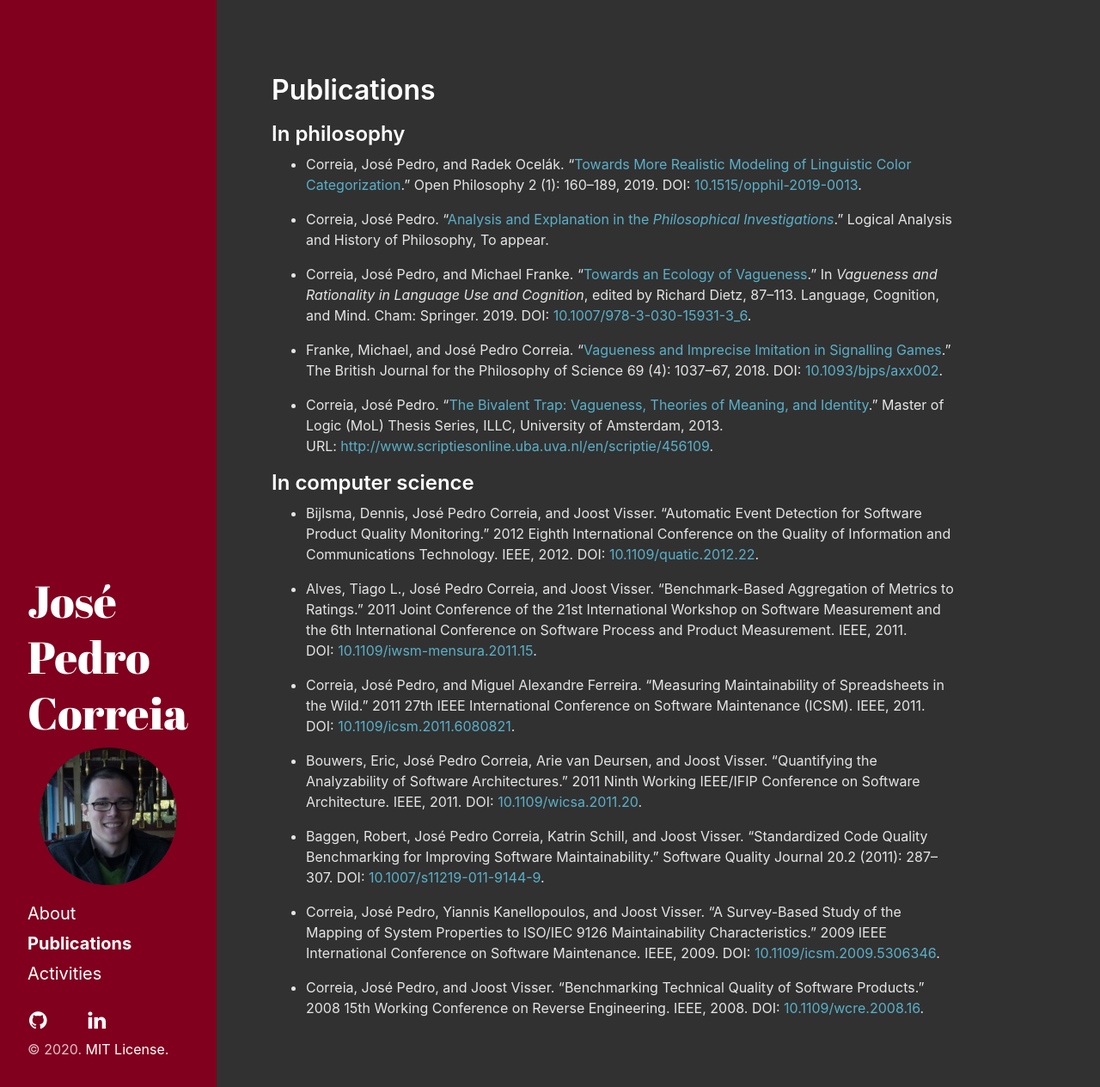
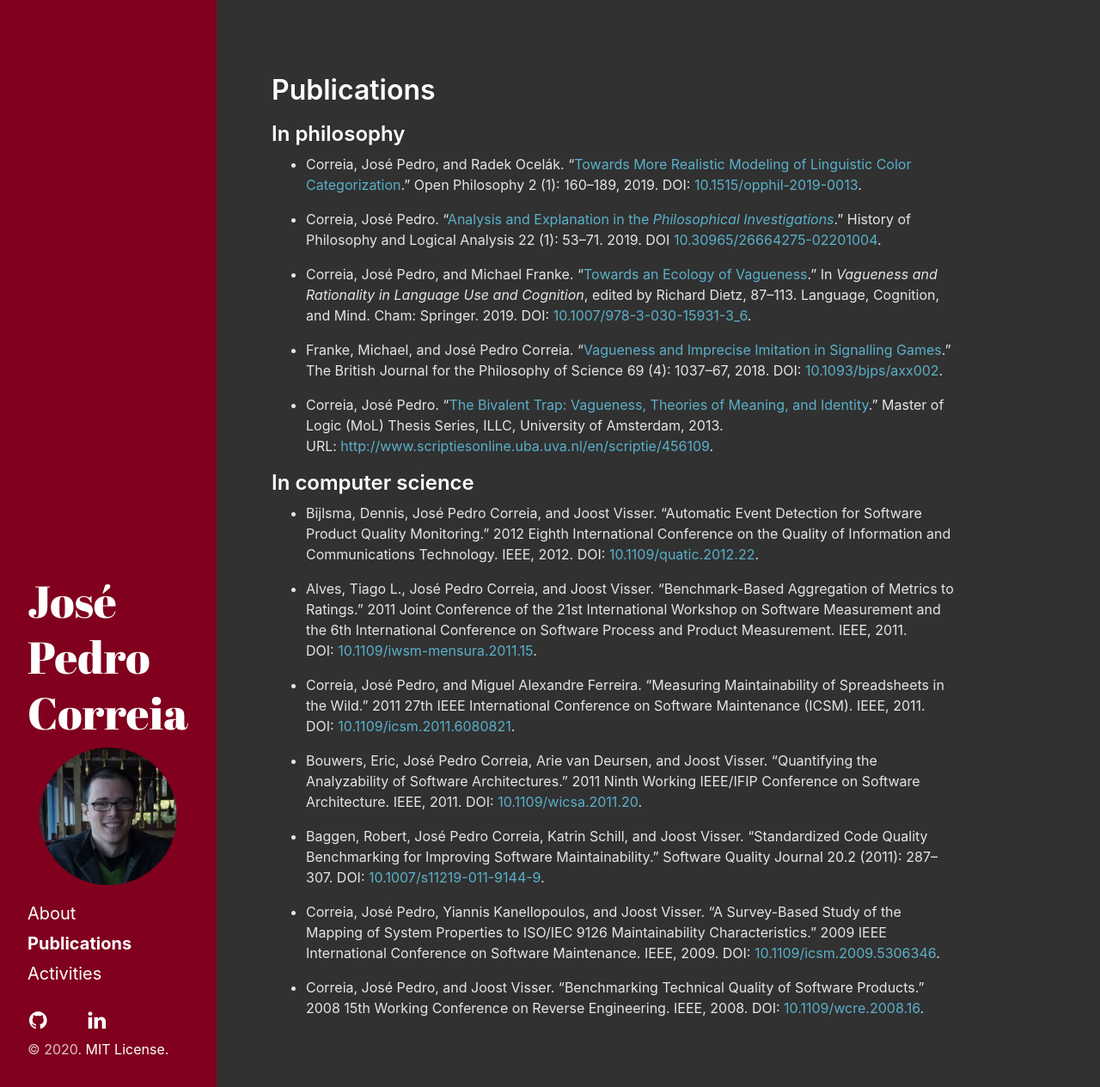
Before and after one commit to josepedrocorreia/josepedrocorreia.github.io, a Jekyll site: the page built from publications.md, in a window 1280 px wide. Shown: the whole page at 86% size. Built offline with Jekyll 4.4.1, drawn with Linux system fonts in a browser that asks for light colours; nearby versions of some CDN libraries; some web fonts are replaced; a style sheet for code colours, icons or effects is not loaded.

Commit message:
Updating publication details

```diff
--- a/publications.md
+++ b/publications.md
@@ -12,8 +12,7 @@ order: 1
 * Correia, José Pedro, and Radek Ocelák. "[Towards More Realistic Modeling of Linguistic Color
 Categorization](assets/pdf/CorreiaOcelak_Towards_more_realistic.pdf)." Open Philosophy 2 (1): 160–189, 2019. DOI:&nbsp;[10.1515/opphil-2019-0013](https://doi.org/10.1515/opphil-2019-0013).
 
-
-* Correia, José Pedro. "[Analysis and Explanation in the _Philosophical Investigations_](assets/pdf/Correia_Analysis_and_explanation.pdf)." Logical Analysis and History of Philosophy, To appear.
+* Correia, José Pedro. "[Analysis and Explanation in the _Philosophical Investigations_](assets/pdf/Correia_Analysis_and_explanation.pdf)." History of Philosophy and Logical Analysis 22 (1): 53–71. 2019. DOI&nbsp;[10.30965/26664275-02201004](https://doi.org/10.30965/26664275-02201004).
 
 * Correia, José Pedro, and Michael Franke. “[Towards an Ecology of Vagueness](/assets/pdf/CorreiaFranke_Towards_an_Ecology_of_Vagueness.pdf).” In _Vagueness and Rationality in Language Use and Cognition_, edited by Richard Dietz, 87–113. Language, Cognition, and Mind. Cham: Springer. 2019. DOI:&nbsp;[10.1007/978-3-030-15931-3_6](https://doi.org/10.1007/978-3-030-15931-3_6).
 
```
